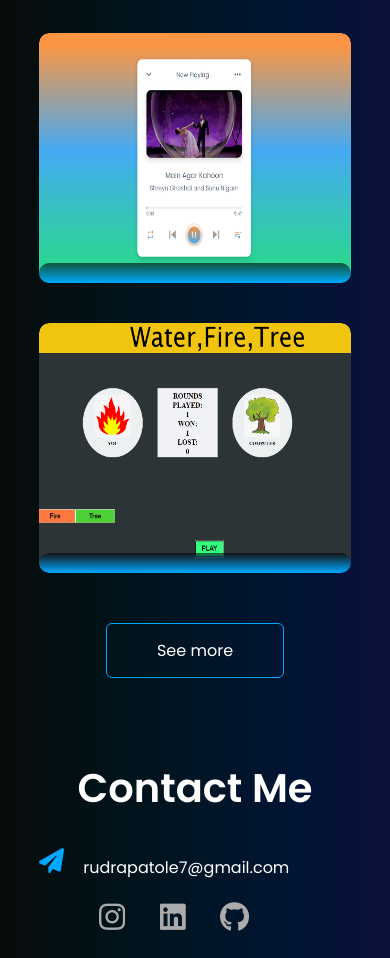
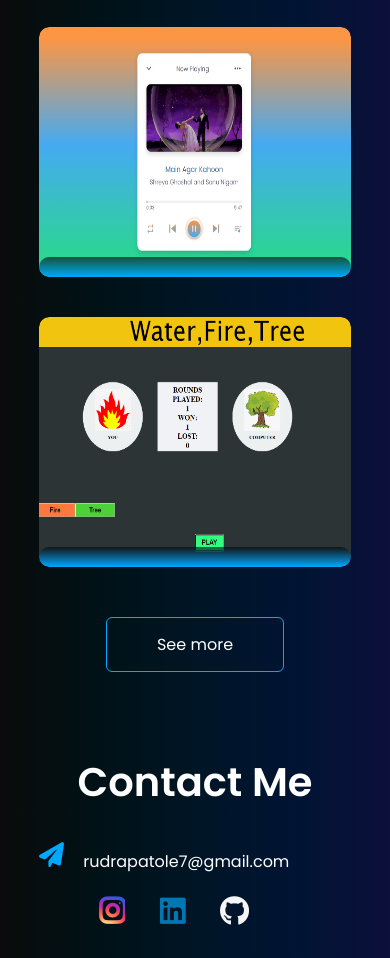
Before and after one commit to Rudra7777/personal, a plain HTML site: page index.html in a window 390 px wide. Shown: the part 2746-3704 px from the top of the page. Drawn offline with nearby package versions, Linux system fonts and the light colour scheme.

Commit message:
Update style.css

```diff
--- a/style.css
+++ b/style.css
@@ -752,17 +752,17 @@ nav h1 {
 
         width: 92px;
         margin-bottom: 10px;
-        text-align: center;
+        text-align:center;
         cursor: pointer;
         text-transform: uppercase;
         outline: none;
         overflow: hidden;
         position: relative;
         color: #fff;
-        font-weight: 400;
-        font-size: 10px;
+        font-weight: 800;
+        font-size: 12px;
         background-color: #222;
-        padding: 6px 20px;
+        padding: 4px 10px;
         margin: 0px 0;
         box-shadow: 0 5px 15px rgba(0,0,0,0.20);
       }
@@ -851,12 +851,25 @@ nav h1 {
     margin-top: 20px;
     margin-left: 30px;
 }
+
+.social-icons .fa-instagram{
+    font-weight: 800;
+    background: radial-gradient(circle at 30% 107%, #fdf497 0%, #fdf497 5%, #fd5949 45%, #d6249f 60%, #285AEB 90%);
+    -webkit-background-clip: text;
+            /* Also define standard property for compatibility */
+            background-clip: text;
+    -webkit-text-fill-color: transparent;
+}
+.social-icons .fa-linkedin{
+
+    color: #0077b5;
+}
 .social-icons a{
     text-decoration: none;
     font-size: 30px;
     margin-left: 30px;
     margin-right:0px;
-    color: #ababab;
+    color: #f5f5f5;
     display: inline-block;
     transition: transform 0.5s;
 }
```
